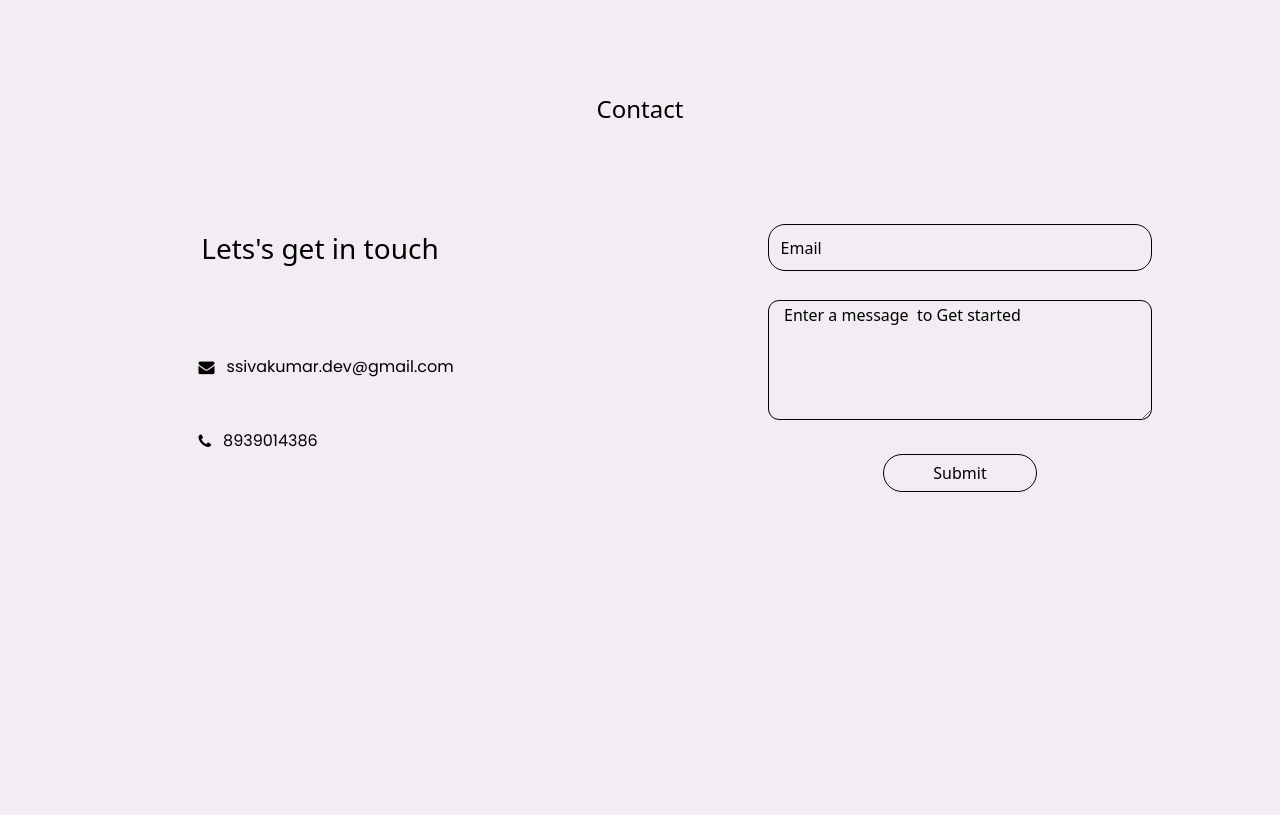
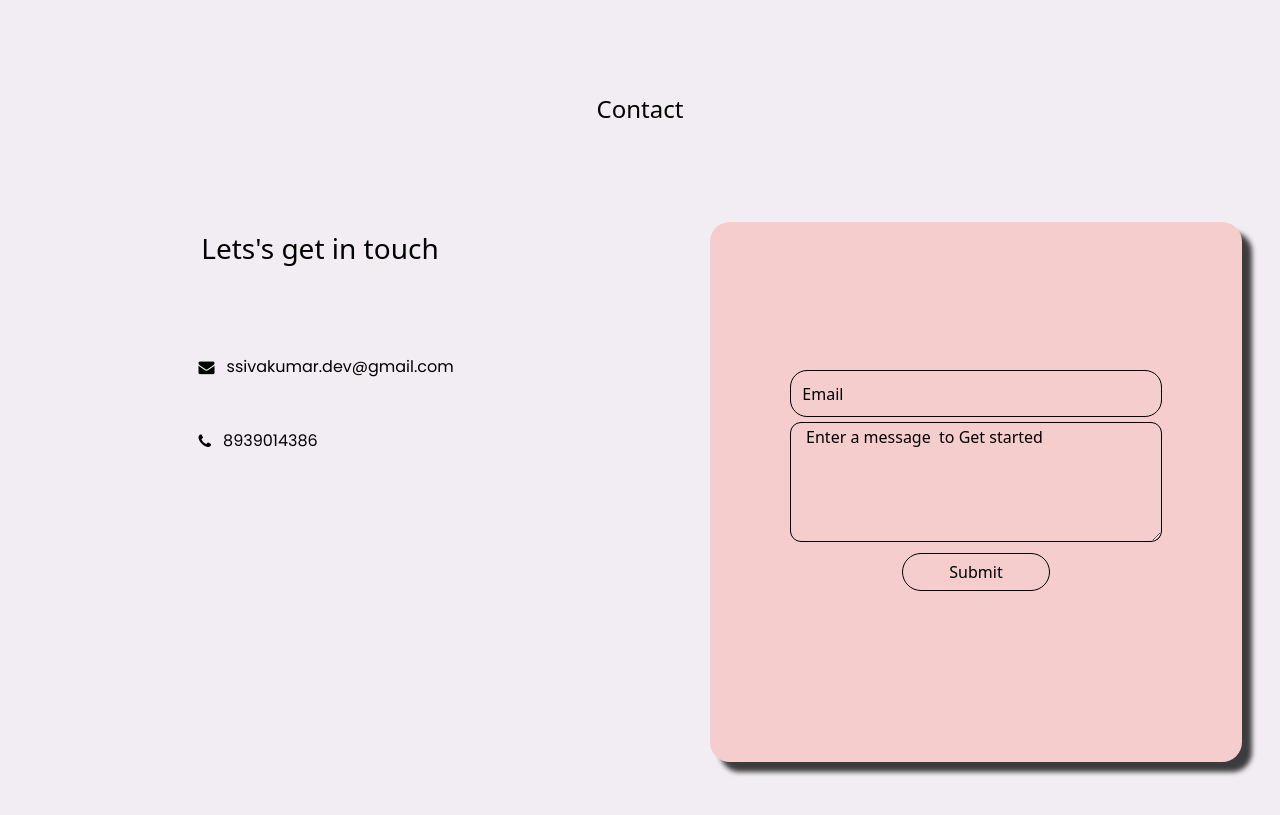
Before and after one commit to Sivakumarsrinivasan/Portfolio, an Angular app: page / in a window 1280 px wide. Shown: the part 1480-2295 px from the top of the page. Built offline with nearby package versions, Linux system fonts and the light colour scheme; a web font is replaced by a local one.

Commit message:
contact form changes

```diff
--- a/src/app/contact/contact.component.css
+++ b/src/app/contact/contact.component.css
@@ -73,6 +73,7 @@
 .contact-form {
     display: flex;
     flex-direction: column;
+    justify-content: center;
     align-items: center;
     width: 50%;
     height: 100%;
@@ -81,14 +82,29 @@
 form {
     display: flex;
     flex-direction: column;
-    justify-content: space-evenly;
+
     align-items: center;
-    width: 60%;
+    width: 70%;
     /* background: green; */
     height: 45%;
-    margin-top: 10%;
+
+    gap: 5px;
 }
-
+.form-detail{
+    width: 83%;
+    height: 75%;
+    background: #f5cdcd;
+    box-shadow: 10px 10px 5px 0px rgba(0,0,0,0.75);
+    display: flex;
+    justify-content: center;
+    align-items: center;
+    border-radius: 20px;
+    margin-left: 5%;
+    overflow: auto;
+}
+::-webkit-scrollbar{
+    visibility: hidden;
+}
 .contact-form .inputbox {
     width: 100%;
 }
@@ -159,13 +175,20 @@ textarea {
         width: 70%;
         height: 52%;
     }
+    .form-detail{
+        height: 100%;
+    }
 }
+
+
 
 @media (max-width: 770px) {
     /* .contact-page{
         margin-top: 70%;
     } */
-
+    .form-detail{
+        height: 100%;
+    }
     .contact-bar {
         flex-direction: column;
         align-items: center;
@@ -195,6 +218,9 @@ textarea {
         width: 90%;
         height: 100%;
     }
+    .form-detail{
+        height: 100%;
+    }
 }
 
 .anim-contact {
--- a/src/app/contact/contact.component.html
+++ b/src/app/contact/contact.component.html
@@ -28,6 +28,7 @@
 
 </div>
 <div class="contact-form">
+   <div class="form-detail">
       <form action="#">
 
          <div class="inputbox">
@@ -43,5 +44,7 @@
          <button type="button" class="btn">Submit</button>
       </form>
    </div>
+
 </div>
 </div>
+</div>
```
Lines whose indentation alone changed are shown as unchanged.
